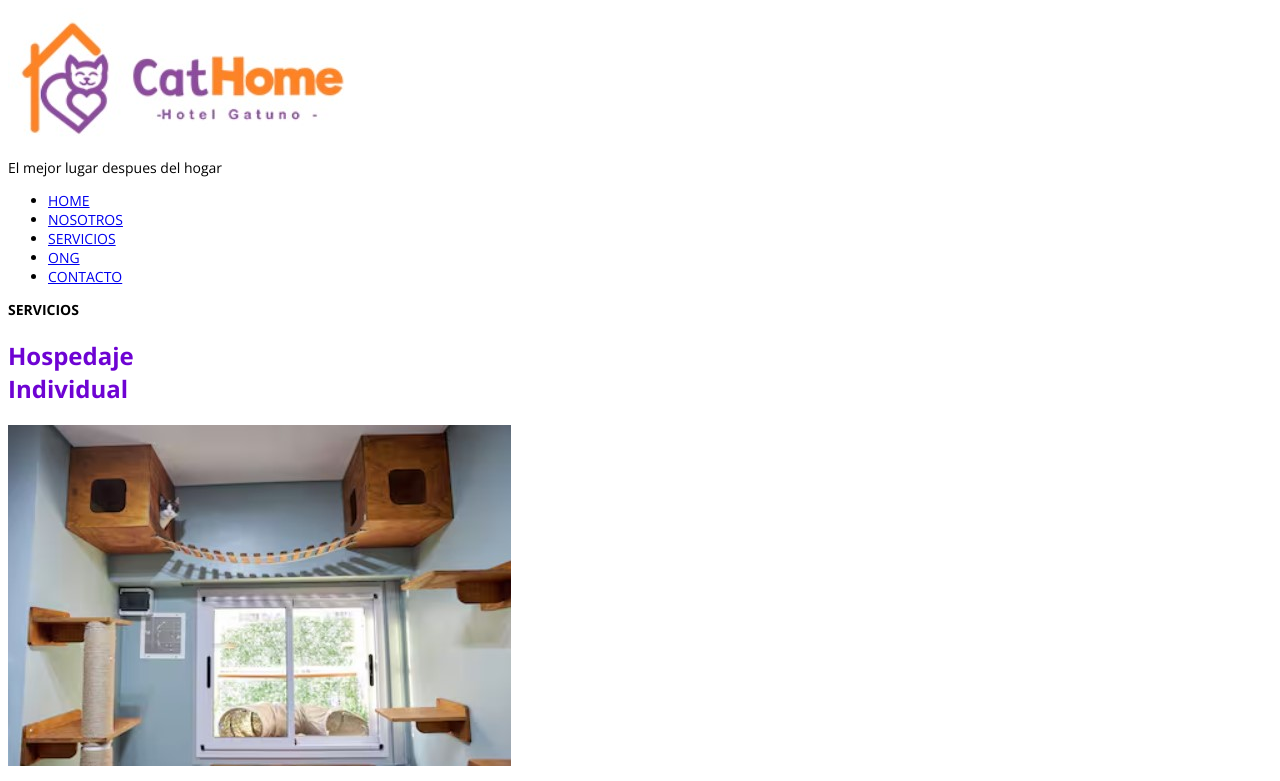
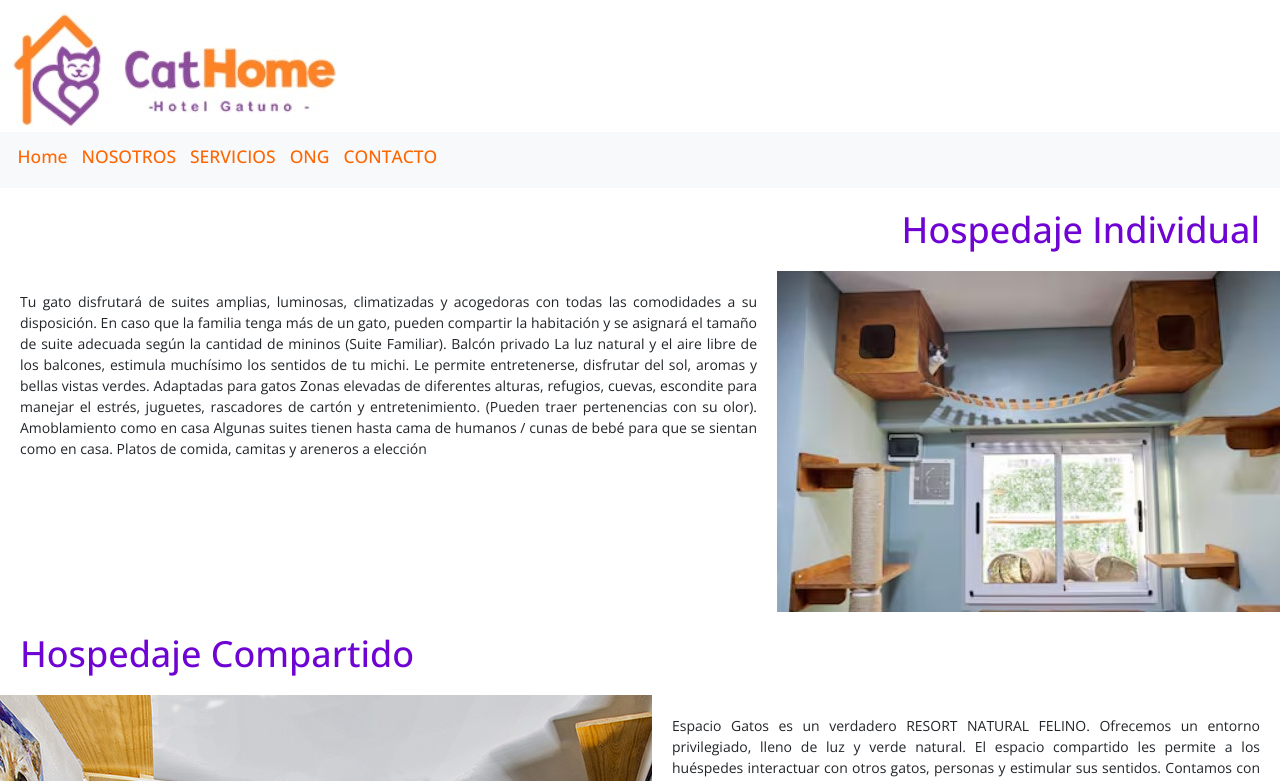
Before and after one commit to malulira/2da-marialira-hotelgatuno, a plain HTML site: page pages/servicios.html in a window 1280 px wide. Shown: the top 781 px of the page. Drawn offline with nearby package versions, Linux system fonts and the light colour scheme; a web font is replaced by a local one.

Commit message:
se agregaron elementos de bs, html y css

```diff
--- a/css/style.css
+++ b/css/style.css
@@ -147,14 +147,62 @@ h2 {color: #6e03d3;
 
 /* Articulo sercivios*/
 
+.container-servicios{
+    width: 100%;
+    flex-direction: row;
+
+
+}
+
 .articulo-servicios {
-    height: 250;
-    width: 250px;
+       width: 100%;
+       display: flex;
+       flex-direction: row-reverse;
+}
+
+.titulo-individual{
+    display: flex;
+    justify-content: end;
+    font-size: 36px;
+    margin: 20px;
+
+}
+
+.titulo-compartido{
+    font-size: 36px;
+    margin: 20px;
+
+}
+
+.texto-servicios{
+    margin: 20px;
+    text-align: justify;
+
+
 }
 
 .articulo-servicio img {
     width: 100%;
+
 }
+
+.compartido{
+    display: flex;
+    flex-direction: row;
+}
+
+.diaria{
+    display: flex;
+    flex-direction: row-reverse;
+    margin: 15px;
+
+}
+
+.individual{
+    display: flex;
+
+}
+
 
 /* Articulo ong*/
 
--- a/pages/servicios.html
+++ b/pages/servicios.html
@@ -10,6 +10,10 @@
     family=Exo:ital,wght@0,100..900;1,100..900&family=Milonga&
     family=Montserrat:wght@900&family=Open+Sans:ital,wght@0,300..
     800;1,300..800&display=swap" rel="stylesheet">
+    <!--Bs link-->
+    <link href="https://cdn.jsdelivr.net/npm/bootstrap@5.3.3/dist/css/bootstrap.min.css"
+    rel="stylesheet" integrity="sha384-QWTKZyjpPEjISv5WaRU9OFeRpok6YctnYmDr5pNlyT2bRjXh0JMhjY6hW+ALEwIH"
+    crossorigin="anonymous">
     <!--Pagina de Estilos CSS-->
     <link rel="stylesheet" href="../css/style.css">
     <title>Hotel Gatuno</title>
@@ -18,25 +22,29 @@
   <div>
     <header>
         <img src="../assets/Logo Hotel Gatuno.jpg" alt="Logo Hotel Gatuno">
-        <p>El mejor lugar despues del hogar</p>
-        <nav class="menu-superior">
-            <ul>
-                <li><a href="../index.html">HOME</a></li>
-                <li><a href="./nosotros.html">NOSOTROS</a></li>
-                <li><a href="./servicios.html">SERVICIOS</a></li>
-                <li><a href="./ong.html">ONG</a></li>
-                <li><a href="./contacto.html">CONTACTO</a></li>
-            </ul>
+        <nav class="navbar navbar-expand-lg bg-body-tertiary">
+            <div class="container-fluid">
+              <button class="navbar-toggler" type="button" data-bs-toggle="collapse" data-bs-target="#navbarNavAltMarkup" aria-controls="navbarNavAltMarkup" aria-expanded="false" aria-label="Toggle navigation">
+                <span class="navbar-toggler-icon"></span>
+              </button>
+              <div class="collapse navbar-collapse" id="navbarNavAltMarkup">
+                <div class="navbar-nav">
+                  <a class="nav-link active" aria-current="page" href="../index.html"><h5>Home</h5></a>
+                  <a class="nav-link" href="./nosotros.html"><h5>NOSOTROS</h5></a>
+                  <a class="nav-link" href="./servicios.html"><h5>SERVICIOS</h5></a>
+                  <a class="nav-link" href="./ong.html"><h5>ONG</h5></a>
+                  <a class="nav-link" href="./contacto.html"><h5>CONTACTO</h5></a>
+                </div>
+              </div>
+            </div>
           </nav>
     </header>
-    <main>
-        <h1>SERVICIOS</h1>
-
-       <section>
+    <main class="container-servicios">
+        <h2 class="titulo-individual">Hospedaje Individual</h2>
+      <section class="individual">
             <article class="articulo-servicios">
-            <h2>Hospedaje Individual</h2>
                 <img src="../assets/habitacion-privada-servicios.jpg" alt="Hospedaje Individual">
-            <p class="texto">Tu gato disfrutará de suites amplias, luminosas, climatizadas y acogedoras con todas
+                <p class="texto-servicios">Tu gato disfrutará de suites amplias, luminosas, climatizadas y acogedoras con todas
                     las comodidades a su disposición. En caso que la familia tenga más de un gato, pueden
                     compartir la habitación y se asignará el tamaño de suite adecuada según la cantidad
                     de mininos (Suite Familiar).
@@ -54,10 +62,11 @@
                     Platos de comida, camitas y areneros a elección
                     </p>
             </article>
+      </section>
+      <h2 class="titulo-compartido">Hospedaje Compartido</h2>
+      <section class="compartido">
             <article class="articulo-servicios">
-            <h2>Hospedaje Compartido</h2>
-            <img src="../assets/espacio-interno-servicios.jpg" alt="Hospedaje Compartido">
-            <p class="texto">
+                <p class="texto-servicios">
                     Espacio Gatos es un verdadero RESORT NATURAL FELINO. Ofrecemos un entorno privilegiado,
                     lleno de luz y verde natural. El espacio compartido les permite a los huéspedes interactuar
                     con otros gatos, personas y estimular sus sentidos.
@@ -67,11 +76,14 @@
                     Garantizamos grupos pequeños de 10 gatos promedio en cada SECTOR, por ello somos un
                     verdadero Hotel Boutique.
                 </p>
+                <img src="../assets/espacio-interno-servicios.jpg" alt="Hospedaje Compartido">
             </article>
+        </section>
+        <h2 class="titulo-individual">Estadia Diaria</h2>
+        <section class="diaria">
             <article class="articulo-servicios">
-            <h2>Estadia Diaria</h2>
                 <img src="../assets/catio-servicios.jpg" alt="Estadia Diaria">
-            <p class="texto">
+                <p class="texto-servicios">
                     signamos una suite individual al húesped, exclusiva para él durante toda la estadía, pero
                     con posibilidad de salir e integrarse. Nosotros nos encargamos de ir viendo cuando está
                     listo o cuando quiere salir y le hacemos la adaptación a otros michis. Por las noches los
@@ -84,14 +96,16 @@
                 </p>
             </article>
         </section>
-
     </main>
-
     <footer class="pie">
         <p>Almagro  Buenos Aires  Argentina  </p>
         <p>Todos los derechos reservados - Hotel Gatuno  2024</p>
     </footer>
   </div>
-
+  <!--Bs script-->
+<script src="https://cdn.jsdelivr.net/npm/@popperjs/core@2.11.8/dist/umd/popper.min.js"
+integrity="sha384-I7E8VVD/ismYTF4hNIPjVp/Zjvgyol6VFvRkX/vR+Vc4jQkC+hVqc2pM8ODewa9r" crossorigin="anonymous"></script>
+<script src="https://cdn.jsdelivr.net/npm/bootstrap@5.3.3/dist/js/bootstrap.min.js"
+integrity="sha384-0pUGZvbkm6XF6gxjEnlmuGrJXVbNuzT9qBBavbLwCsOGabYfZo0T0to5eqruptLy" crossorigin="anonymous"></script>
 </body>
 </html>
```
Also changed, not shown: pages/contacto.html (+16 -11 lines), pages/ong.html (+25 -12 lines). Lines whose indentation alone changed are shown as unchanged.
